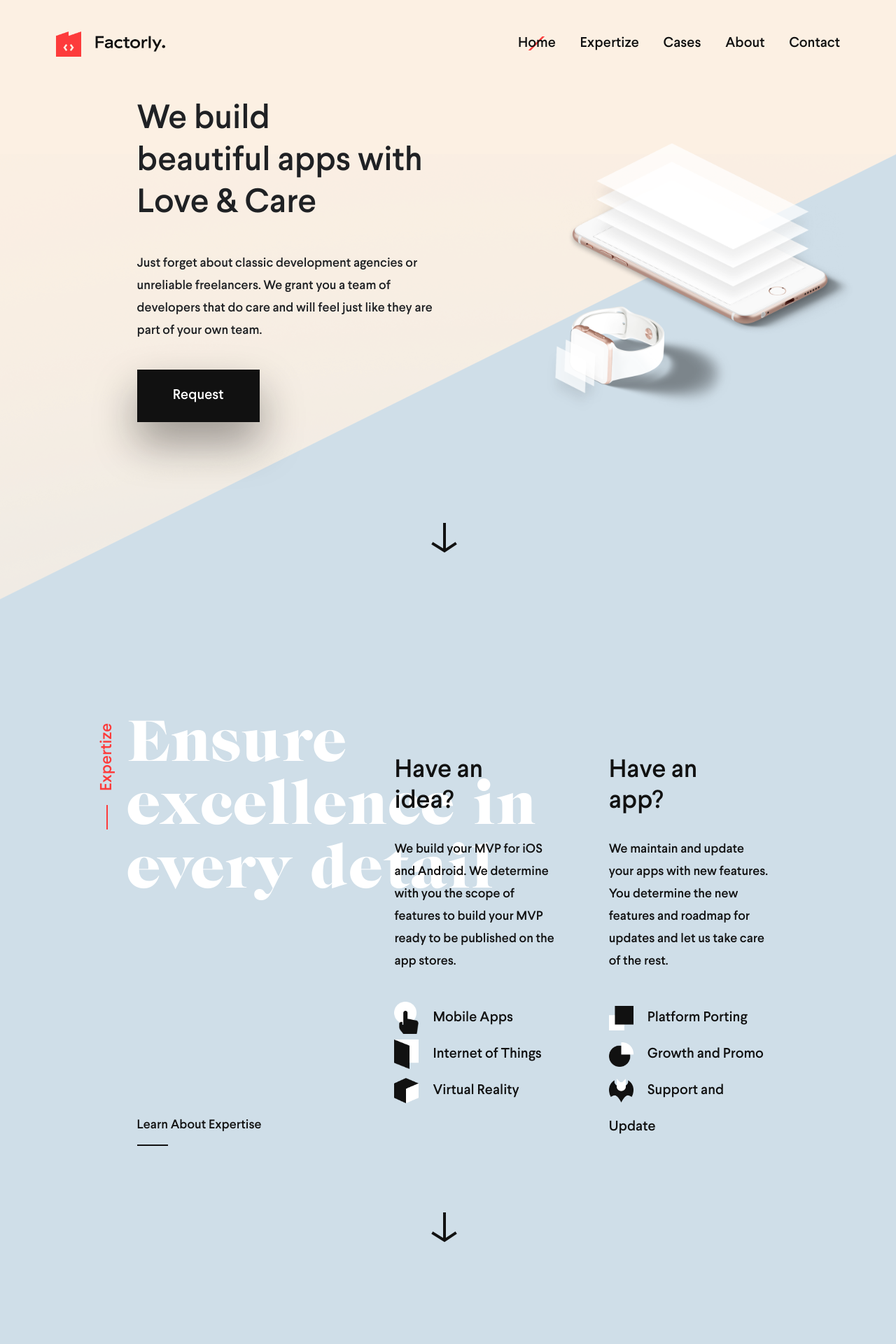
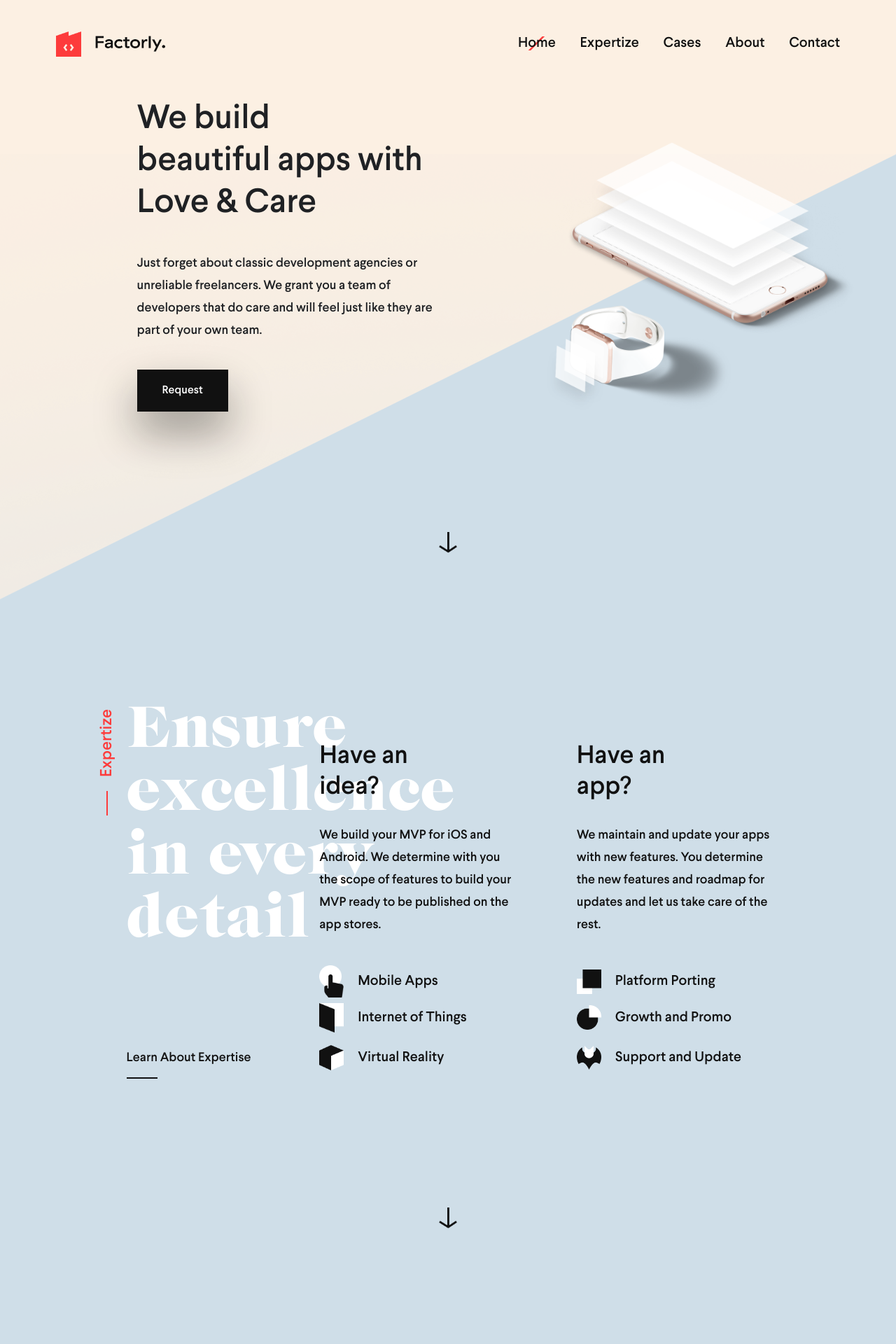
Before and after one commit to aktinijal/factorly, a PHP site: page / in a window 1280 px wide. Shown: the top 1920 px of the page at 70% size. Run offline with PHP 8.4, Linux system fonts and the light colour scheme.

Commit message:
new modal, add more bootstrap classes for adaptive design, remade expertize to table

```diff
--- a/about.html
+++ b/about.html
@@ -197,7 +197,7 @@ Onac</h3>
             </div>
         </div>
         <!--end of action-->
-
+        <div class="footer-bg"></div>
 
         <footer>
             <div class="row">
--- a/contact.html
+++ b/contact.html
@@ -48,7 +48,7 @@
 
 
         <div class="contacts row" id="home">
-            <div class="col-lg-8 col-lg-offset-2">
+            <div class="col-lg-8 col-lg-offset-2 col-md-8 col-md-offset-2 col-sm-8 col-sm-offset-2">
                 <div class="row">
                     <div class="col-lg-4 col-md-4 col-sm-4 col-xs-5">
                         <article class="clock simple js-new-york">
--- a/css/media.css
+++ b/css/media.css
@@ -109,11 +112,11 @@
         padding-top: 95px;
         /*        padding-bottom: 370px;*/
     }
-    button.request, #modal_form button[type="submit"] {
+    button.request,
+    #modal_form button[type="submit"] {
         margin-top: 40px;
         width: 175px;
         height: 75px;
-        font: 20px/35px LarsseitMedium;
     }
     /**********************EXPERTIZE**********************/
     h4.sectionName {
@@ -126,10 +129,9 @@
         margin-right: 20px;
     }
     .expertize {
-        margin-top: 185px;
+        margin-top: 165px;
         margin-bottom: 240px;
     }
-    .back h1 {}
     .learn span {
         height: 60px;
         line-height: 60px;
@@ -138,7 +140,6 @@
     .expertize p {
         margin-bottom: 40px;
     }
-    .expertize li {}
     .expertize li img {
         width: 35px;
         margin-right: 20px;
@@ -315,9 +320,27 @@
     }
 }
 
+@media (max-width: 1600px) {
+    body {
+        font-size: 20px;
+    }
+}
+
+
+/*****1366px******/
+
 @media (max-width: 1366px) {
     body {
         font-size: 18px;
+    }
+    button.request,
+    #modal_form button[type="submit"] {
+        width: 130px;
+        height: 60px;
+    }
+    /**************home.html***************/
+    .arrow {
+        width: 2%;
     }
     .hero {
         padding-top: 15px;
--- a/css/reset.css
+++ b/css/reset.css
@@ -98,6 +98,7 @@ ul {
 a,
 a:hover, a:focus {
     text-decoration: none;
+    outline: none;
 }
 
 .clearfix:before,
--- a/css/style.css
+++ b/css/style.css
@@ -406,22 +419,19 @@ h4.sectionName {
 .back {
     position: absolute;
     width: 60%;
-    z-index: 0;
+    z-index: -1;
 }
 
 .back h1 {
     color: #fff;
-    /*    font: 172px/180px CaslonGraphiqueEF;*/
     font: 478%/105% CaslonGraphiqueEF;
 }
 
-a.learn {
-    position: absolute;
-    bottom: 0;
+table tr td {
+    width: 30%;
 }
-
-.learn p {
-    margin-bottom: 0;
+table tr td:nth-child(3) {
+    width: 10%;
 }
 
 .learn span {
--- a/home.html
+++ b/home.html
@@ -22,28 +22,6 @@
 </head>
 
 <body>
-    <!--
-    <div class="first-background">
-    </div>
-
-    <div class="middle-background">
-    </div>
--->
-    <!--
-       <div class="background">
-        <div class="triangle-top">
-        </div>
-        <div class="rectangle">
-        </div>
-        <div class="triangle-bottom">
-        </div>
-        <div class="triangle-footer">
-        </div>
-        <div class="rectangle-footer">
-        </div>
-    </div>
--->
-
     <div class="tempor">
         <div class="first-triangle">
         </div>
@@ -60,11 +38,6 @@
             <img class="watch2" src="img/watch1.png" alt="">
             <img class="watch3" src="img/watch2.png" alt="">
         </div>
-
-        <!--
-        <div class="third-triangle">
-        </div>
--->
     </div>
 
 
@@ -92,14 +65,14 @@
         <div class="hero">
             <div class="row-custom">
                 <div class="row">
-                    <div class="hero-text col-lg-6">
+                    <div class="hero-text col-lg-6 col-md-6  col-sm-6 col-xs-7">
                         <h1 class="title">We build <br>
                                 beautiful apps with
                                 Love & Care</h1>
                         <p>Just forget about classic development agencies or unreliable freelancers. We grant you a team of developers that do care and will feel just like they are part of your own team.</p>
                         <button class="request">Request</button>
                     </div>
-                    <div class="col-lg-5 col-lg-offset-1">
+                    <div class="col-lg-5 col-lg-offset-1 col-md-5 col-md-offset-1 col-sm-5 col-sm-offset-1">
                     </div>
                 </div>
             </div>
@@ -110,47 +83,89 @@
         </div>
 
 
-
         <div class="expertize" id="expertize">
             <div class="sectionoffset">
                 <h4 class="sectionName"><img src="img/sectionNameLine.png" alt="">Expertize</h4>
             </div>
+
             <div class="row-custom">
                 <div class="row">
                     <div class="back">
-                        <h1>Ensure excellence in every detail</h1>
+                        <h1>Ensure <br>excellence <br>in every <br>detail</h1>
                     </div>
-                    <div class="learn-div col-lg-5">
+
+                    <table>
+                        <tr>
+                            <td></td>
+                            <td>
+                                <h2>Have an <br> idea?</h2>
+                            </td>
+                            <td></td>
+                            <td>
+                                <h2>Have an <br> app?</h2>
+                            </td>
+                        </tr>
+                        <tr>
+                            <td></td>
+                            <td>
+                                <p>We build your MVP for iOS and Android. We determine with you the scope of features to build your MVP ready to be published on the app stores.</p>
+                            </td>
+                            <td></td>
+                            <td>
+                                <p>We maintain and update your apps with new features. You determine the new features and roadmap for updates and let us take care of the rest.</p>
+                            </td>
+                        </tr>
+                        <tr>
+                            <td></td>
+                            <td>
+                                <li><img src="img/expertizeList1.png" alt="">Mobile Apps</li>
+                            </td>
+                            <td></td>
+                            <td>
+                                <li><img src="img/expertizeList4.png" alt="">Platform Porting</li>
+                            </td>
+                        </tr>
+                        <tr>
+                            <td></td>
+                            <td>
+                                <li><img src="img/expertizeList2.png" alt="">Internet of Things</li>
+                            </td>
+                            <td></td>
+                            <td>
+                                <li><img src="img/expertizeList5.png" alt="">Growth and Promo</li>
+                            </td>
+                        </tr>
+                        <tr>
+                            <td>
                                 <a class="learn" href="">
                                     <p><span>Learn </span> About Expertise</p>
                                 </a>
-                    </div>
-                    <div class="idea n-pad-r-l col-lg-3">
-                        <h2>Have an <br> idea?</h2>
-                        <p>We build your MVP for iOS and Android. We determine with you the scope of features to build your MVP ready to be published on the app stores.</p>
-                        <ul>
-                            <li><img src="img/expertizeList1.png" alt="">Mobile Apps</li>
-                            <li><img src="img/expertizeList2.png" alt="">Internet of Things</li>
+                            </td>
+                            <td>
                                 <li><img src="img/expertizeList3.png" alt="">Virtual Reality</li>
                                 </ul>
-                    </div>
-                    <div class="app n-pad-r-l col-lg-3 col-lg-offset-1">
-                        <h2>Have an <br> app?</h2>
-                        <p>We maintain and update your apps with new features. You determine the new features and roadmap for updates and let us take care of the rest.</p>
-                        <ul>
-                            <li><img src="img/expertizeList4.png" alt="">Platform Porting</li>
-                            <li><img src="img/expertizeList5.png" alt="">Growth and Promo</li>
+                            </td>
+                            <td></td>
+                            <td>
                                 <li><img src="img/expertizeList6.png" alt="">Support and Update</li>
-                        </ul>
+                            </td>
+                        </tr>
+                    </table>
+
                 </div>
             </div>
-            </div>
-
             <a href="#case" class="down-scroll">
                 <img class="arrow" src="img/arrow.png" alt="">
             </a>
-        </div>
-        <!--end of expertize-->
+        </div><!--end of expertize-->
+
+
+
+
+
+
+
+
 
 
         <div class="case" id="case">
@@ -167,7 +182,7 @@
                 <div class="cases-slickHome">
                     <div class="slick-img-wrap">
                         <img style="height:auto" src="img/case4.png" alt="" width="100%">
-                        <a href="cases.html#1">See more</a>
+                        <a href="cases.html#4">See more</a>
                     </div>
                     <div class="slick-img-wrap">
                         <img style="height:auto" src="img/case2.png" alt="" width="100%">
@@ -179,7 +194,7 @@
                     </div>
                     <div class="slick-img-wrap">
                         <img style="height:auto" src="img/case1.png" alt="" width="100%">
-                        <a href="cases.html#4">See more</a>
+                        <a href="cases.html#1">See more</a>
                     </div>
                     <div class="slick-img-wrap">
                         <img style="height:auto" src="img/case5.png" alt="" width="100%">
@@ -213,25 +228,25 @@
             <div class="row-custom">
                 <div class="row">
                     <div class="back">
-                        <h1>We <br> are not <br> an agency, we are your partner</h1>
+                        <h1>We <br>are not <br>an agency, <br>we are <br>your <br>partner</h1>
                     </div>
 
-                    <div class="principle-item n-pad-r-l col-lg-3 col-lg-offset-5">
+                    <div class="principle-item n-pad-r-l col-lg-3 col-lg-offset-5 col-md-3 col-md-offset-5 col-sm-4 col-sm-offset-3 col-xs-6">
                         <h2>We do <br> really care</h2>
                         <p>Nullam faucibus, nibh a tincidunt tincidunt, ipsum dolor mattis eros, vel tincidunt nibh urna ac libero. Ut sit amet ex et justo fringilla.</p>
 
                     </div>
 
-                    <div class="principle-item n-pad-r-l col-lg-3 col-lg-offset-1">
+                    <div class="principle-item n-pad-r-l col-lg-3 col-lg-offset-1 col-md-3 col-md-offset-1 col-sm-4 col-sm-offset-1 col-xs-6">
                         <h2>We already <br> know</h2>
                         <p>Uvitae risus commodo tempus aliquet sit amet vitae nunc. Donec volutpat, enim quisom hendrer sagittis, arcu tellus cursus justo, quam.</p>
                     </div>
 
-                    <div class="principle-item n-pad-r-l col-lg-3 col-lg-offset-5">
+                    <div class="principle-item n-pad-r-l col-lg-3 col-lg-offset-5 col-md-3 col-md-offset-5 col-sm-4 col-sm-offset-3 col-xs-6">
                         <h2>It isn’t just <br> about code</h2>
                         <p>Vestibulum ante massa, cursus at convallis eu, viverra sit ameto arcu. Aliquam ornare nisl a ex interdum rutrum. Sed ac sollicitudin eros.</p>
                     </div>
-                    <div class="principle-item n-pad-r-l col-lg-3 col-lg-offset-1">
+                    <div class="principle-item n-pad-r-l col-lg-3 col-lg-offset-1 col-md-3 col-md-offset-1 col-sm-4 col-sm-offset-1 col-xs-6">
                         <h2>We solve <br> actual issues</h2>
                         <p>Pellentesque auctor qu arcu. In vitae mi placerat, vestibulu sem eget, sollicitudin lorem. Aenean laorporttitor, vel nus momento nales nunc.</p>
                     </div>
@@ -244,7 +259,6 @@
         </div>
 
 
-
         <div class="action" id="action">
             <div class="row">
                 <div class="col-lg-8 col-lg-offset-2">
@@ -253,7 +267,7 @@
 
                         </div>
 
-                        <div class="col-lg-7 col-lg-offset-5">
+                        <div class="col-lg-7 col-lg-offset-5 col-md-7 col-md-offset-5">
                             <h1 class="title">Send request now</h1>
                             <p>We take all requests with the same amount of care. Send us details of your project and we’ll get back to you in less than 48h working hours. It’s a promise!</p>
                             <button class="request">Request</button>
--- a/js/cases.js
+++ b/js/cases.js
@@ -71,4 +71,5 @@ $(document).ready(function () {
 //
 //    }, 500));
 
+
 });
```
Also changed, not shown: other parts of css/media.css (+59 -18 lines), other parts of css/style.css (+75 -34 lines), cases.html (+8 -8 lines), js/main.js (+61 -14 lines), img/about/background1920.png (added). Lines whose indentation alone changed are shown as unchanged.
